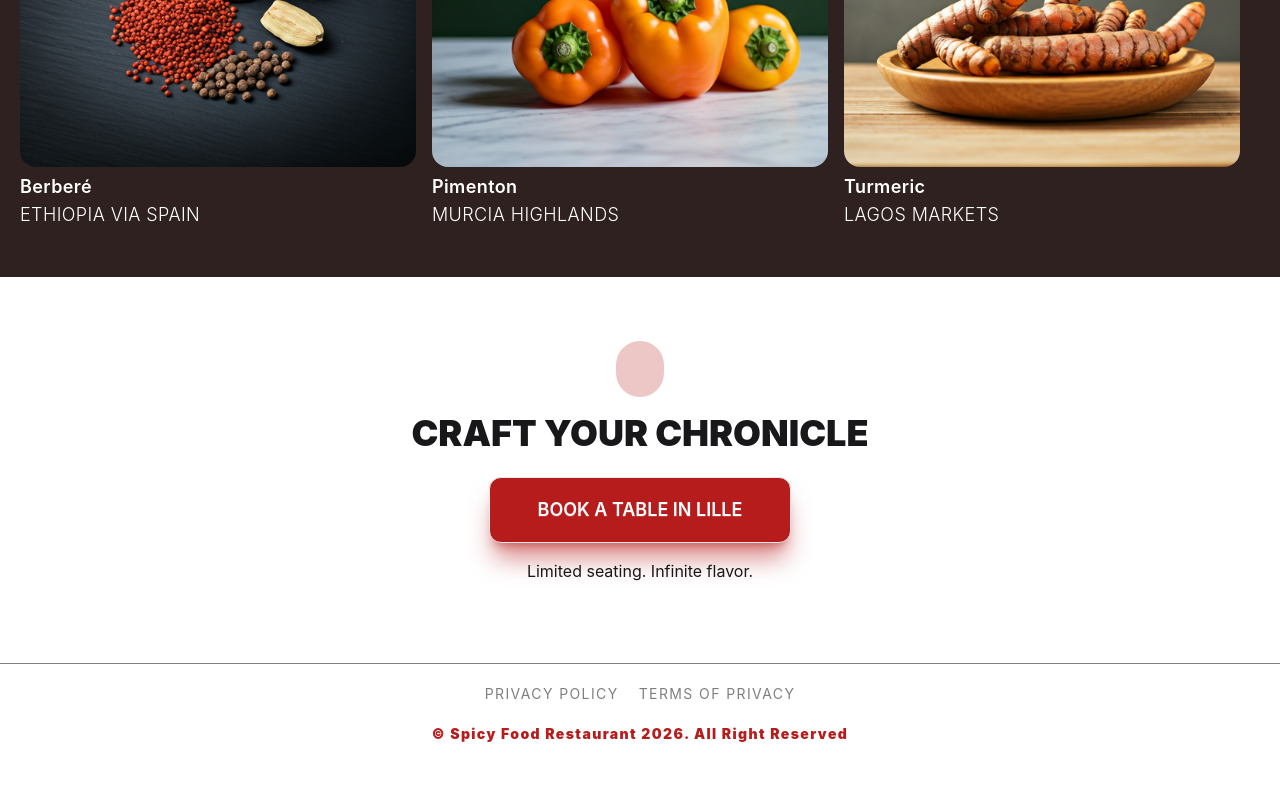
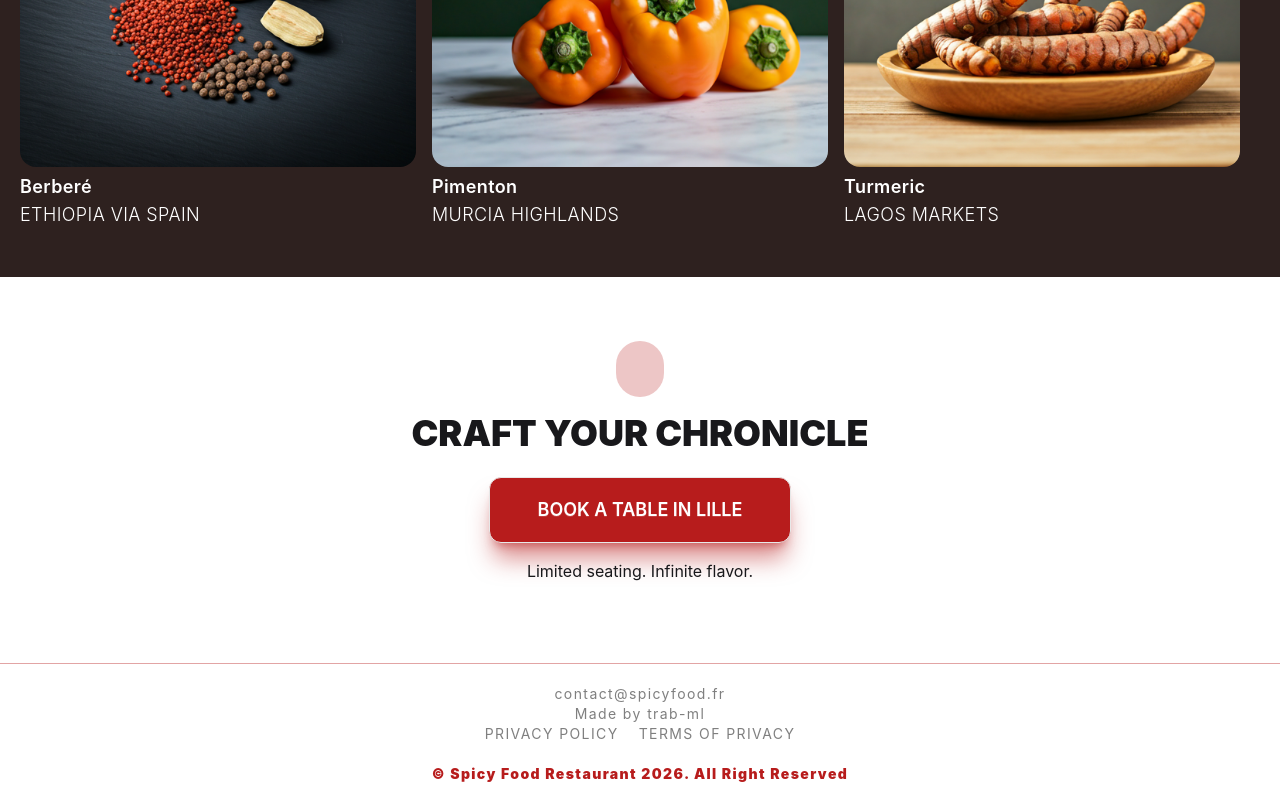
Before and after one commit to trab-ml/spicyfood, a Vue app: page / in a window 1280 px wide. Shown: the part 2995-3795 px from the top of the page. Before the commit the page ends 3755 px from the top, so only its background shows below. Built offline with nearby package versions, Linux system fonts and the light colour scheme; some icons are missing.

Commit message:
Build up the footer

```diff
--- a/src/components/Footer.vue
+++ b/src/components/Footer.vue
@@ -1,9 +1,21 @@
 <template>
-    <footer class="px-7 my-4 text-center text-sm text-black/50 tracking-widest  border-t">
-        <nav class="py-5">
-            <a>{{ $t("footer.policy") }}</a>
-            <a class="ms-5">{{ $t("footer.privacy") }}</a>
+    <footer
+        class="px-7 my-4 text-center text-sm text-black/50 tracking-widest border-t border-(--primary)/40"
+    >
+        <nav class="flex flex-col py-5">
+            <a :href="`mailto:${$t('footer.email')}`">{{
+                $t("footer.email")
+            }}</a>
+            <a :href="`mailto:${$t('footer.creator.contact')}`">{{
+                $t("footer.creator.name")
+            }}</a>
+            <span>
+                <a>{{ $t("footer.policy") }}</a>
+                <a class="ms-5">{{ $t("footer.privacy") }}</a>
+            </span>
         </nav>
-        <p class="text-(--primary) text-md font-black">{{ $t("footer.copyright") }}</p>
+        <p class="text-(--primary) text-md font-black">
+            {{ $t("footer.copyright") }}
+        </p>
     </footer>
 </template>
--- a/src/components/Header.vue
+++ b/src/components/Header.vue
@@ -27,9 +27,15 @@
                         tabIndex="-1"
                         class="menu menu-sm dropdown-content rounded-box z-1 mt-3 w-52 p-2 shadow font-bold bg-(--neutral) text-(--classic-white)"
                     >
-                        <li><a class="text-lg hover:bg-(--primary)">{{ $t("header.navbarStart.reserve") }}</a></li>
-                        <li><a class="text-lg hover:bg-(--primary)">{{ $t("header.navbarStart.news") }}</a></li>
-                        <li><a class="text-lg hover:bg-(--primary)">{{ $t("header.navbarStart.contact") }}</a></li>
+                        <li><a class="text-lg hover:bg-(--primary)">
+                            <calendar-edit />
+                            {{ $t("header.navbarStart.reserve") }}</a></li>
+                        <li><a class="text-lg hover:bg-(--primary)">
+                            <update />
+                            {{ $t("header.navbarStart.news") }}</a></li>
+                        <li><a class="text-lg hover:bg-(--primary)">
+                            <card-account-phone-outline />
+                            {{ $t("header.navbarStart.contact") }}</a></li>
                     </ul>
                 </div>
             </div>
@@ -43,4 +49,8 @@
     </header>
 </template>
 
-<script setup lang="ts"></script>
+<script setup lang="ts">
+import CardAccountPhoneOutline from "vmdi/CardAccountPhoneOutline.vue";
+import Update from "vmdi/Update.vue";
+import CalendarEdit from "vmdi/CalendarEdit.vue";
+</script>
--- a/src/i18n/fr.ts
+++ b/src/i18n/fr.ts
@@ -98,6 +98,11 @@ export const fr = {
         },
     },
     footer: {
+        email: "contact{'@'}spicyfood.fr",
+        creator: {
+            name: "Made by trab-ml",
+            contact: "https://github.com/trab-ml",
+        },
         policy: "PRIVACY POLICY",
         privacy: "TERMS OF PRIVACY",
         copyright: "© Spicy Food Restaurant 2026. All Right Reserved",
```
